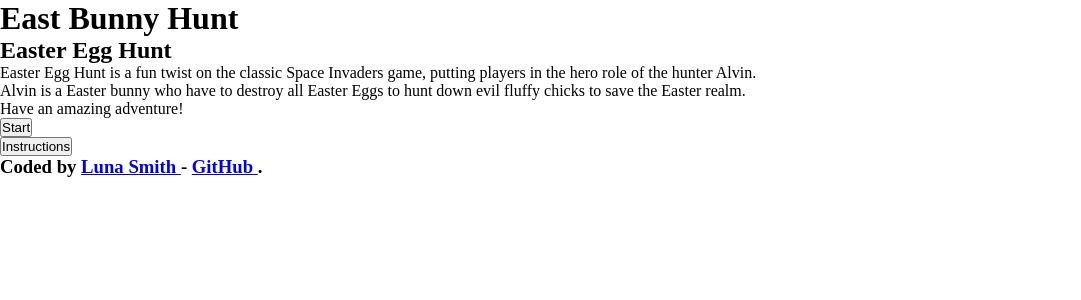
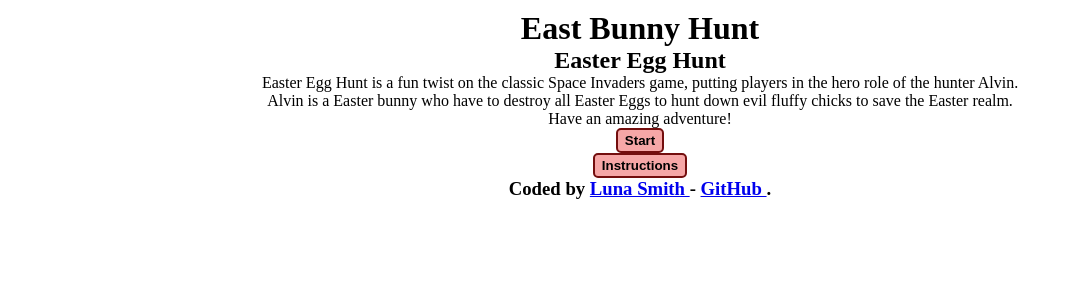
Before and after one commit to Lu-Smith/easter-mobile-game-vue, a Vue app: page / in a window 1280 px wide. Shown: the top 300 px of the page, without its empty margins (0-1081 px from the left). Built offline with nearby package versions, Linux system fonts and the light colour scheme.

Commit message:
Updated style.css

```diff
--- a/src/style.css
+++ b/src/style.css
@@ -13,8 +13,14 @@
 
 body {
   overflow: hidden;
+  text-align: center;
+  margin: 10px;
 }
 
-#background1 {
- display: none;
+button {
+  padding: 3px 7px;
+  border-radius: 5px;
+  border: 2px solid rgb(115, 14, 14);
+  background-color: rgb(246, 167, 167);
+  font-weight: 600;
 }
```
